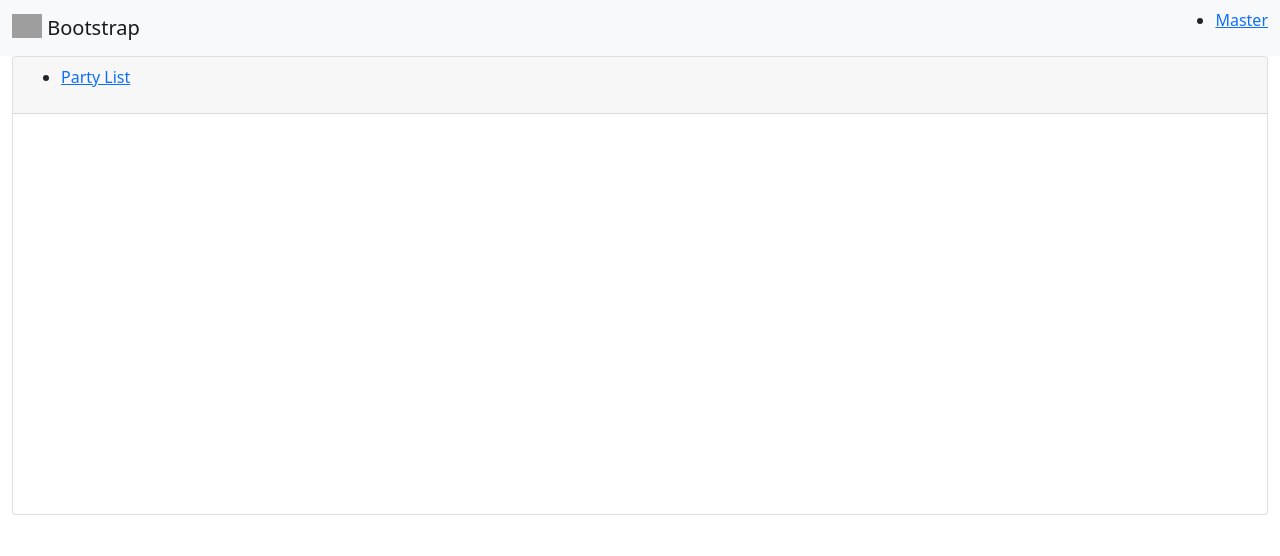
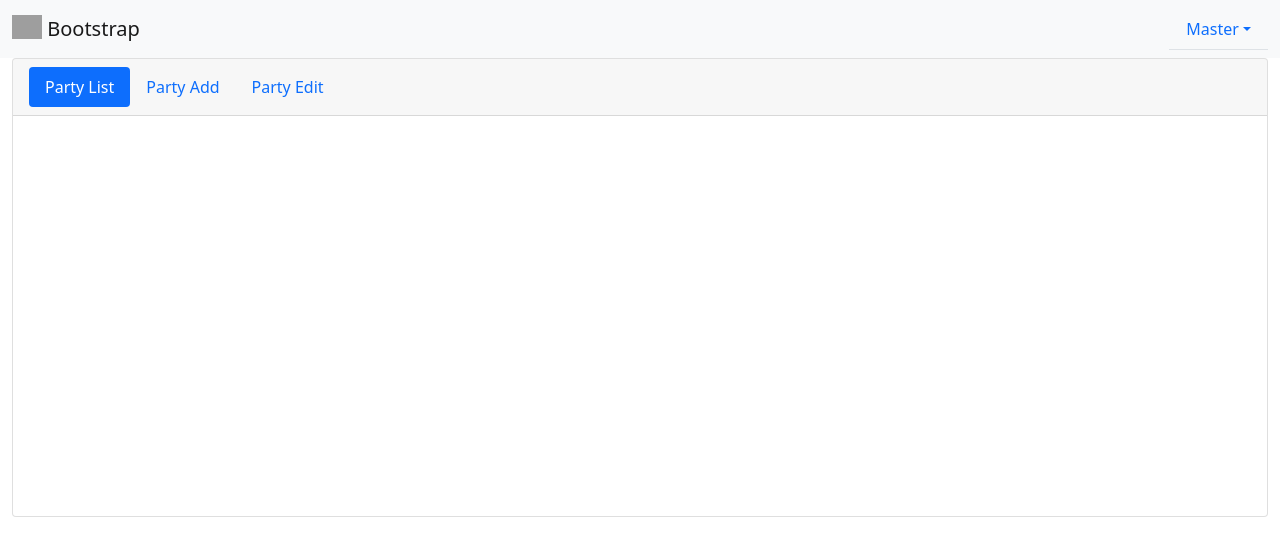
Before and after one commit to tsibissolution/hpbz85, an Angular app in the folder appcourier/: page /master in a window 1280 px wide. Shown: the top 556 px of the page. Built offline with nearby package versions, Linux system fonts and the light colour scheme; grey boxes are pictures that could not be loaded.

Commit message:
3 files modified

```diff
--- a/appcourier/src/app/app.module.ts
+++ b/appcourier/src/app/app.module.ts
@@ -3,7 +3,7 @@ import { BrowserModule } from '@angular/platform-browser';
 
 import { AppRoutingModule } from './app-routing.module';
 import { AppComponent } from './app.component';
-
+import { FormsModule } from '@angular/forms';
 import { DisplayModule } from './layout/display/display.module';
 import { RouterModule } from '@angular/router';
 
@@ -19,7 +19,7 @@ import { RouterModule } from '@angular/router';
   imports: [
     BrowserModule,
     AppRoutingModule,
-    DisplayModule,RouterModule
+    DisplayModule,RouterModule, FormsModule
   ],
   providers: [],
   bootstrap: [AppComponent]
--- a/appcourier/src/app/shared/header/header.component.html
+++ b/appcourier/src/app/shared/header/header.component.html
@@ -5,8 +5,17 @@
     Bootstrap
   </a>
   <nav>
-    <ul>
-      <li><a routerLink="master">Master</a></li>
+    <ul class="nav nav-tabs">
+      <li class="nav-item dropdown">
+        <a class="nav-link dropdown-toggle" data-bs-toggle="dropdown" href="#" role="button" aria-expanded="false">Master</a>
+        <ul class="dropdown-menu">
+          <li><a class="dropdown-item" href="#">Action</a></li>
+          <li><a class="dropdown-item" href="#">Another action</a></li>
+          <li><a class="dropdown-item" href="#">Something else here</a></li>
+          <li><hr class="dropdown-divider"></li>
+          <li><a class="dropdown-item" href="#">Separated link</a></li>
+        </ul>
+      </li>
     </ul>
   </nav>
 </div>
--- a/appcourier/src/app/views/master/master.component.html
+++ b/appcourier/src/app/views/master/master.component.html
@@ -1,8 +1,10 @@
 <div class="container-fluid">
   <div class="card">
     <div class="card-header">
-      <ul>
-        <li><a routerLink="partylist">Party List</a></li>
+      <ul class="nav nav-pills">
+        <li class="nav-item"><a class="nav-link active"  routerLink="partylist">Party List</a></li>
+        <li class="nav-item"><a class="nav-link "  routerLink="partyadd">Party Add</a></li>
+        <li class="nav-item"><a class="nav-link "  routerLink="partylist">Party Edit</a></li>
       </ul>
     </div>
     <div class="card-body rounded">
```
